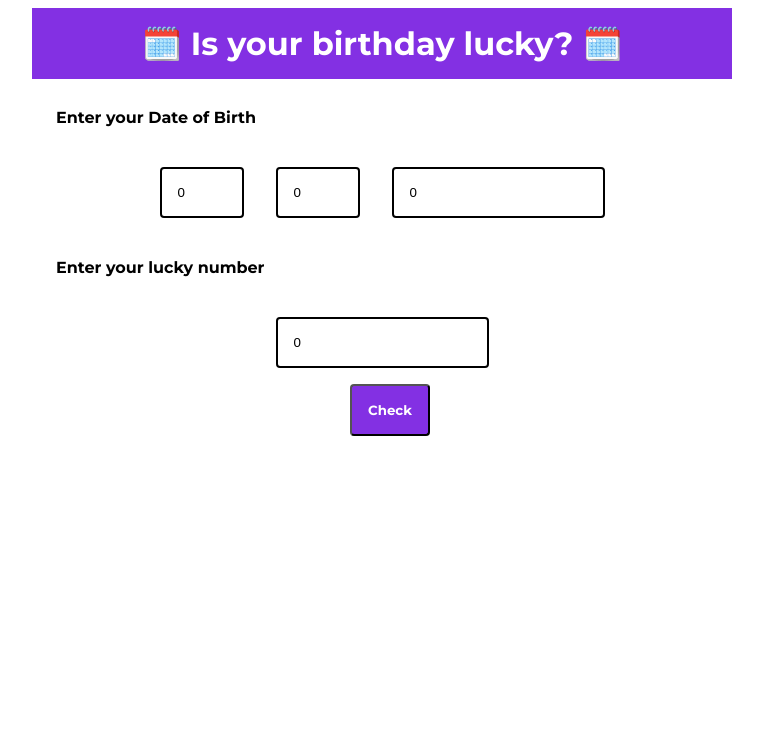
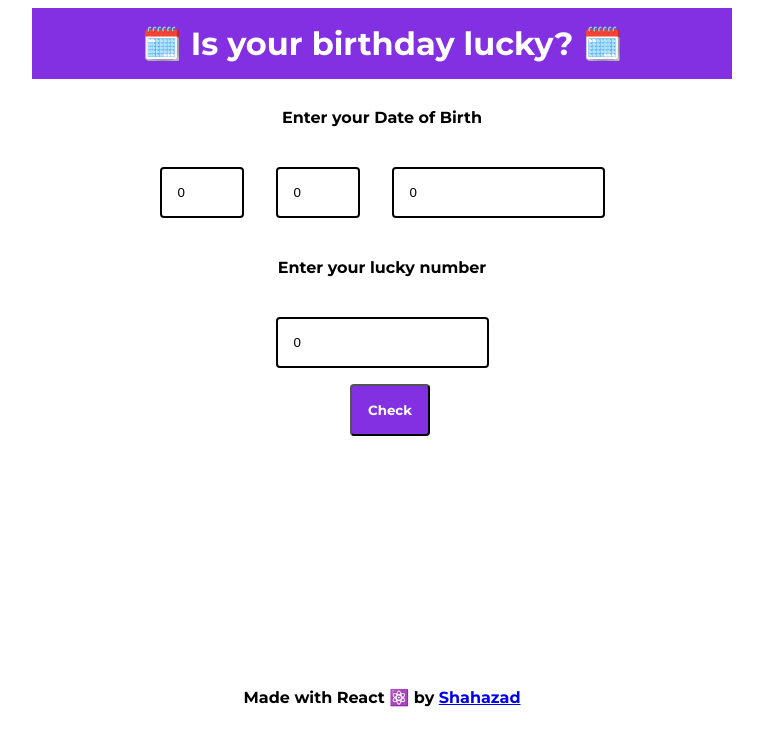
Before and after one commit to shanudjn/stocks-react, a React (Create React App) app: page / in a window 1280 px wide. Shown: the top 746 px of the page, without its empty margins (258-1021 px from the left). Built offline with nearby package versions, Linux system fonts and the light colour scheme.

Commit message:
minor changes

```diff
--- a/src/App.js
+++ b/src/App.js
@@ -108,6 +108,14 @@ export default function App() {
       <div className="result" style={{ backgroundColor: backgroundColor }}>
         {resultMessage}
       </div>
+      <footer>
+        <div className="footer">
+          <p>
+            Made with React ⚛️ by{" "}
+            <a href="https://twitter.com/shahazad__">Shahazad</a>
+          </p>
+        </div>
+      </footer>
     </>
   );
 }
--- a/src/styles.css
+++ b/src/styles.css
@@ -20,6 +20,8 @@ p {
   margin: 1rem;
   padding: 0.5rem;
   font-weight: 700;
+  font-family: "Montserrat", sans-serif;
+  text-align: center;
 }
 input {
   margin: 1rem;
@@ -49,3 +51,6 @@ button {
   font-weight: bold;
   color: white;
 }
+.footer {
+  margin-top: 180px;
+}
```
